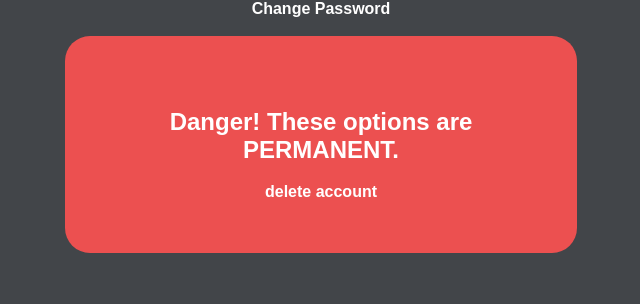
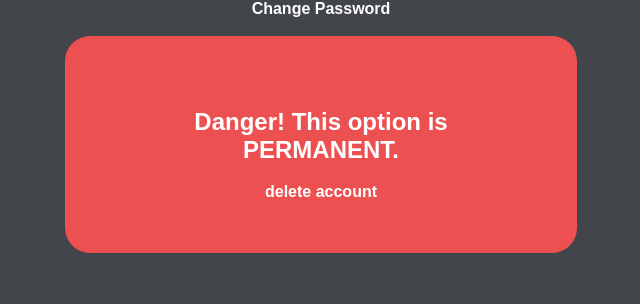
Before and after one commit to connorm400/social-nexus, a Flask app: page /settings in a window 1280 px wide. Shown: the part 553-857 px from the top of the page, without its empty margins (319-959 px from the left). Run offline with Flask 3, Linux system fonts and the light colour scheme; the visitor is signed in with stand-in values (Sample User, id 1).

Commit message:
small changes

```diff
--- a/templates/post.html
+++ b/templates/post.html
@@ -6,8 +6,7 @@
 
 {% block body %}
 <a href="/"><img src="{{ url_for('static', filename='images/back-arrow.png') }}" class="back"></a>
-<h1>{{ post.title }}</h1>
-<h2>Author: <a href="/profile/{{ post.author }}">{{ post.author_name }}</a></h2>
+
 <div class="index-flexbox">
     <div class="sidebar">
         <h1 class="sidebar">Social Nexus</h1>
@@ -29,6 +28,8 @@
         {% endif %}
     </div>
     <div class="box">
+        <h1>{{ post.title }}</h1>
+        <h2>Author: <a href="/profile/{{ post.author }}">{{ post.author_name }}</a></h2>
         <p>{{ post.content }}</p>
         <br>
         <img src='{{ post.image }}' class="post-image">
--- a/templates/settings/settings.html
+++ b/templates/settings/settings.html
@@ -10,14 +10,21 @@
     <hr>
     <br>
     <h3>Bio</h3>
-    <form action="/change-bio" method="POST" class="bio">
-        <textarea name="content" id="content" rows="10" cols="50" maxlength="400" placeholder="This is your bio. You can see it on your profile"></textarea> <br><br>
-        <input type="submit" value="change bio" class="bio">
-    </form><br><br>
+    {%  if user.bio is not none  %}
+        <form action="/change-bio" method="POST" class="bio">
+            <textarea name="content" id="content" rows="10" cols="50" maxlength="400" placeholder="{{ user.bio }}"></textarea> <br><br>
+            <input type="submit" value="change bio" class="bio">
+        </form><br><br>
+    {% else %}
+        <form action="/change-bio" method="POST" class="bio">
+            <textarea name="content" id="content" rows="10" cols="50" maxlength="400" placeholder="This is your bio. You can see it on your profile"></textarea> <br><br>
+            <input type="submit" value="change bio" class="bio">
+        </form><br><br>
+    {% endif %}
     <a href="/pw-change">Change Password</a>
     <br><br>
     <div class="danger-box">
-        <h2>Danger! These options are <b>PERMANENT</b>.</h2>
+        <h2>Danger! This option is <b>PERMANENT</b>.</h2>
         <a href="/delete-account">delete account</a> <br>
     </div>
 </body>
```
